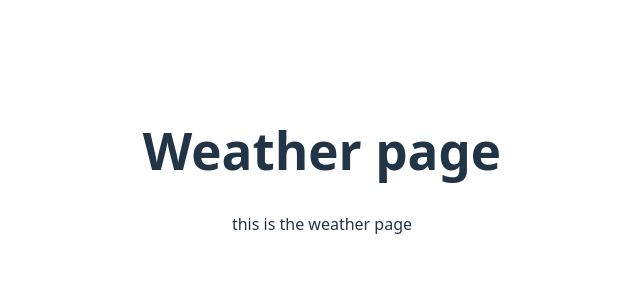
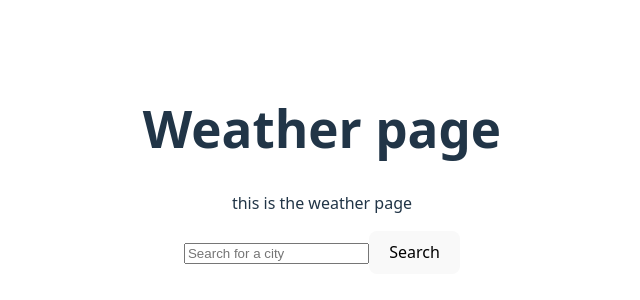
Before and after one commit to solenedel/realtime-weather-app, a React (Vite) app in the folder frontend/: page /weather in a window 1280 px wide. Shown: the part 230-530 px from the top of the page, without its empty margins (318-958 px from the left). Built offline with nearby package versions, Linux system fonts and the light colour scheme.

Commit message:
retrieve weather data in front end

```diff
--- a/frontend/package.json
+++ b/frontend/package.json
@@ -10,6 +10,7 @@
     "preview": "vite preview"
   },
   "dependencies": {
+    "axios": "^1.10.0",
     "react": "^19.1.0",
     "react-dom": "^19.1.0",
     "react-router-dom": "^7.6.1"
--- /dev/null
+++ b/frontend/src/components/Searchbar.tsx
@@ -0,0 +1,48 @@
+import React, { useState, useEffect } from 'react';
+import axios from 'axios';
+
+const Searchbar = () => {
+  const [city, setCity] = useState('');
+
+  // reset city state when component mounts
+  useEffect(() => {
+    setCity('');
+  }, []);
+
+  // handle search input change
+  const handleSearchInputChange = (e: React.ChangeEvent<HTMLInputElement>) => {
+    setCity(e.target.value);
+  };
+
+  // call weather api to get weather data
+  const confirmCitySearch = async () => {
+    console.log('city ====>', city);
+    // call the api to get the weather data
+
+    const response = await axios.get(
+      `http://localhost:3000/api/weather/${city}`
+    );
+    console.log('data ====>', response.data);
+
+    // if success, clear city state and show weather display
+    if (response.status === 200) {
+      setCity('');
+    }
+
+    // if error, show error message
+  };
+
+  return (
+    <div className="">
+      <input
+        type="text"
+        value={city}
+        onChange={handleSearchInputChange}
+        placeholder="Search for a city"
+      />
+      <button onClick={confirmCitySearch}>Search</button>
+    </div>
+  );
+};
+
+export default Searchbar;
--- /dev/null
+++ b/frontend/src/components/WeatherDisplay.tsx
@@ -0,0 +1,5 @@
+function WeatherDisplay() {
+  return (  );
+}
+
+export default WeatherDisplay;
--- a/frontend/src/pages/Home.tsx
+++ b/frontend/src/pages/Home.tsx
@@ -1,6 +1,6 @@
 const Home = () => {
   return (
-    <div className="about-page">
+    <div className="home-page">
       <h1>Home page</h1>
       <p>this is the home page</p>
     </div>
--- a/frontend/src/pages/Weather.tsx
+++ b/frontend/src/pages/Weather.tsx
@@ -1,8 +1,11 @@
+import Searchbar from '../components/Searchbar';
+
 const Weather = () => {
   return (
-    <div className="about-page">
+    <div>
       <h1>Weather page</h1>
       <p>this is the weather page</p>
+      <Searchbar />
     </div>
   );
 };
```
Also changed, not shown: 1 other file (tests, documents, lock files or other folders).
